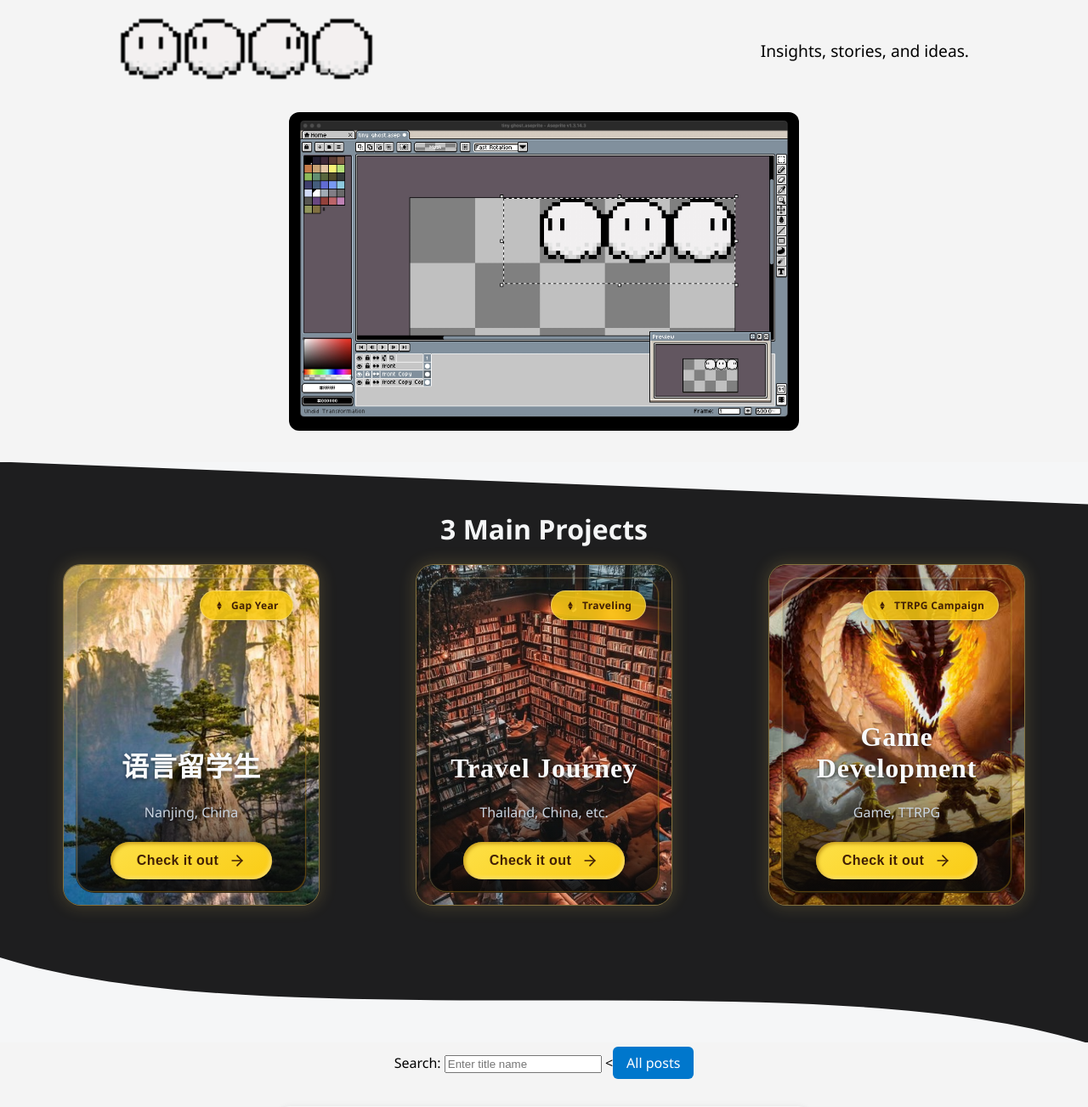
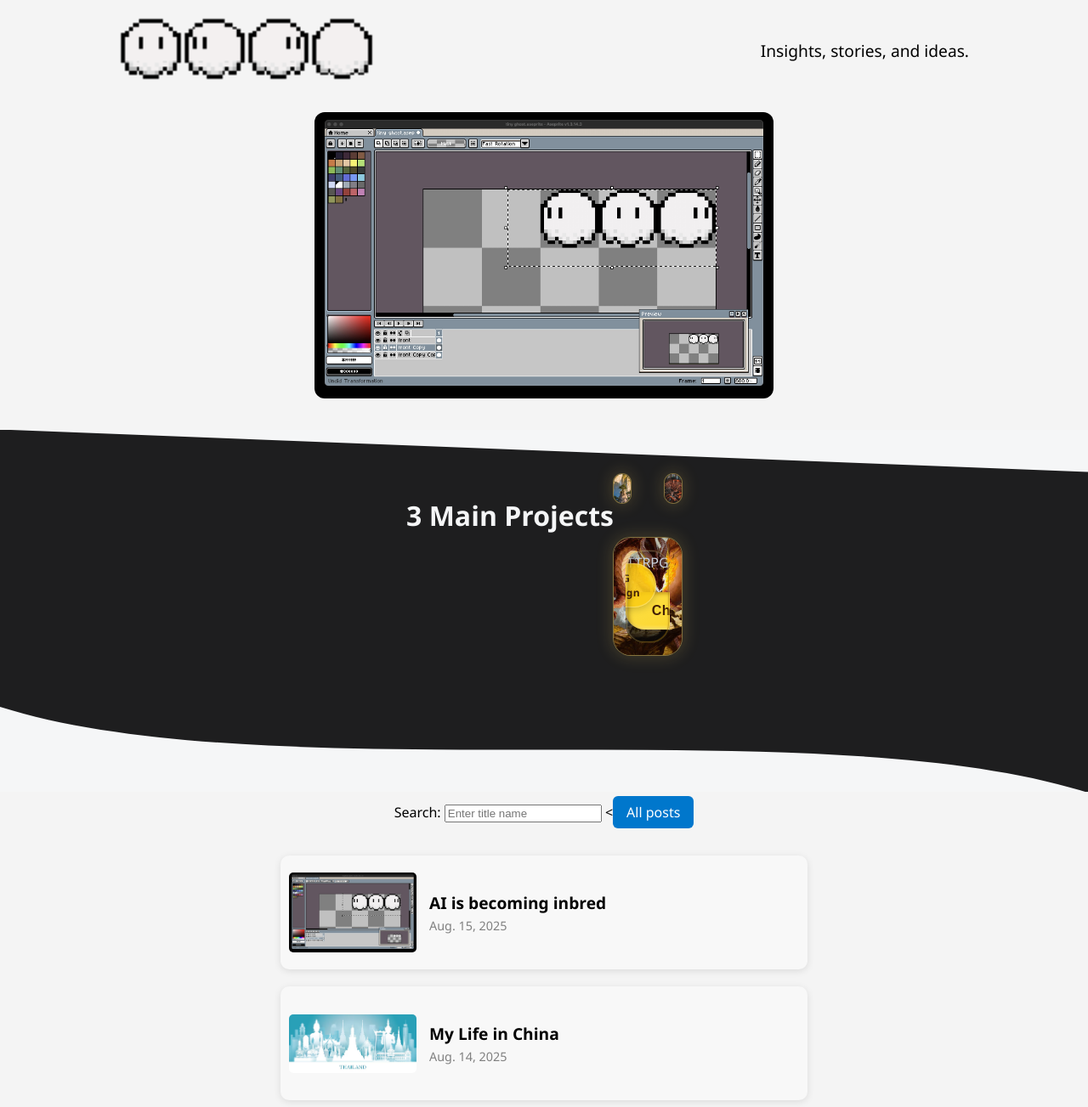
Before and after one commit to claeryc/blog-posts, a Django app: page / in a window 1280 px wide. Shown: the part 138-1441 px from the top of the page at 85% size. Run offline with Django 5.2, Linux system fonts and the light colour scheme.

Commit message:
update css

```diff
--- a/blog/static/blog/styles.css
+++ b/blog/static/blog/styles.css
@@ -29,9 +29,19 @@
     max-width: 100%;
     border-radius: 8px;
   }
-  .project-block {
+
+.project-block {
     margin: 2rem auto;
     text-align: center;
+    display: flex;
+    justify-content: center;
+  }
+
+  .project-block .hero-image img {
+    width: 600px;
+    max-width: 90%;
+    height: auto;
+    border-radius: 12px;
   }
 
   .project-block img {
```
